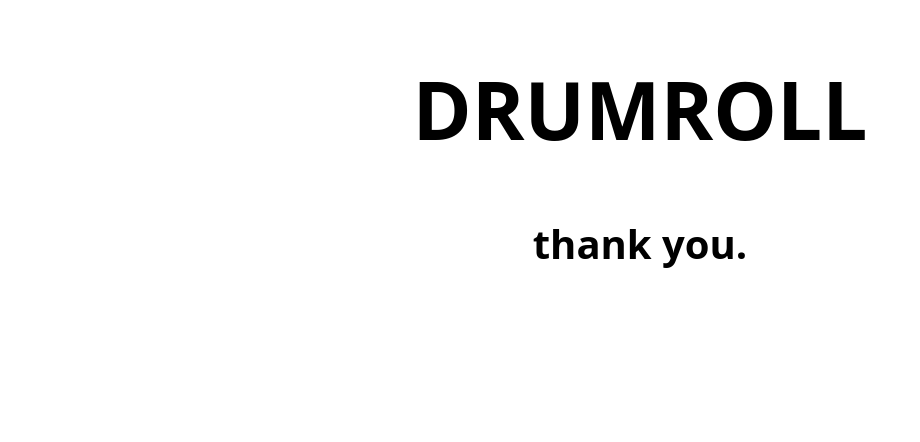
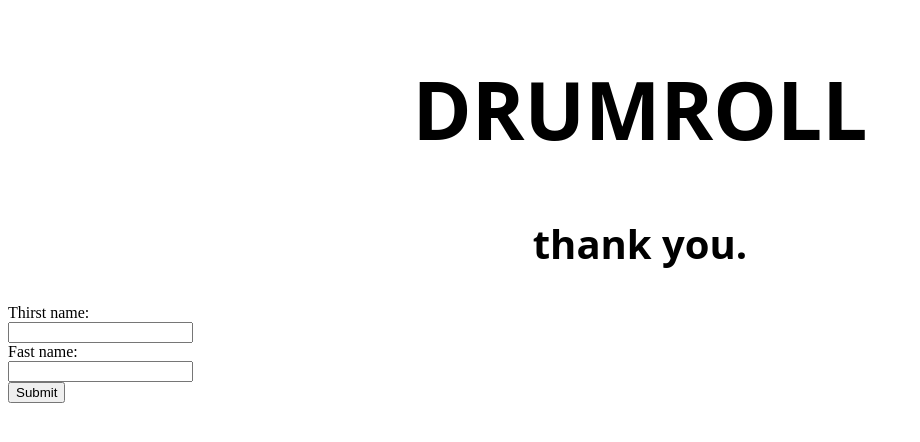
Before and after one commit to youreondrugs/test, a plain HTML site: page index.html in a window 1280 px wide. Shown: the whole page, without its empty margins (0-920 px from the left). Drawn offline with Linux system fonts and the light colour scheme.

Commit message:
Update index.html

```diff
--- a/index.html
+++ b/index.html
@@ -7,5 +7,12 @@
 <body>
 	<h1>DRUMROLL</h1>
 	<h2>thank you.</h2>
+	<form>
+		<label for="fname">Thirst name:</label><br>
+		<input type="text" id="fname" name="fname"><br>
+		<label for="lname">Fast name:</label><br>
+		<input type="text" id="lname" name="lname"><br>
+		<input type="submit" value="Submit">
+	</form>
 </body>
 </html>
```
